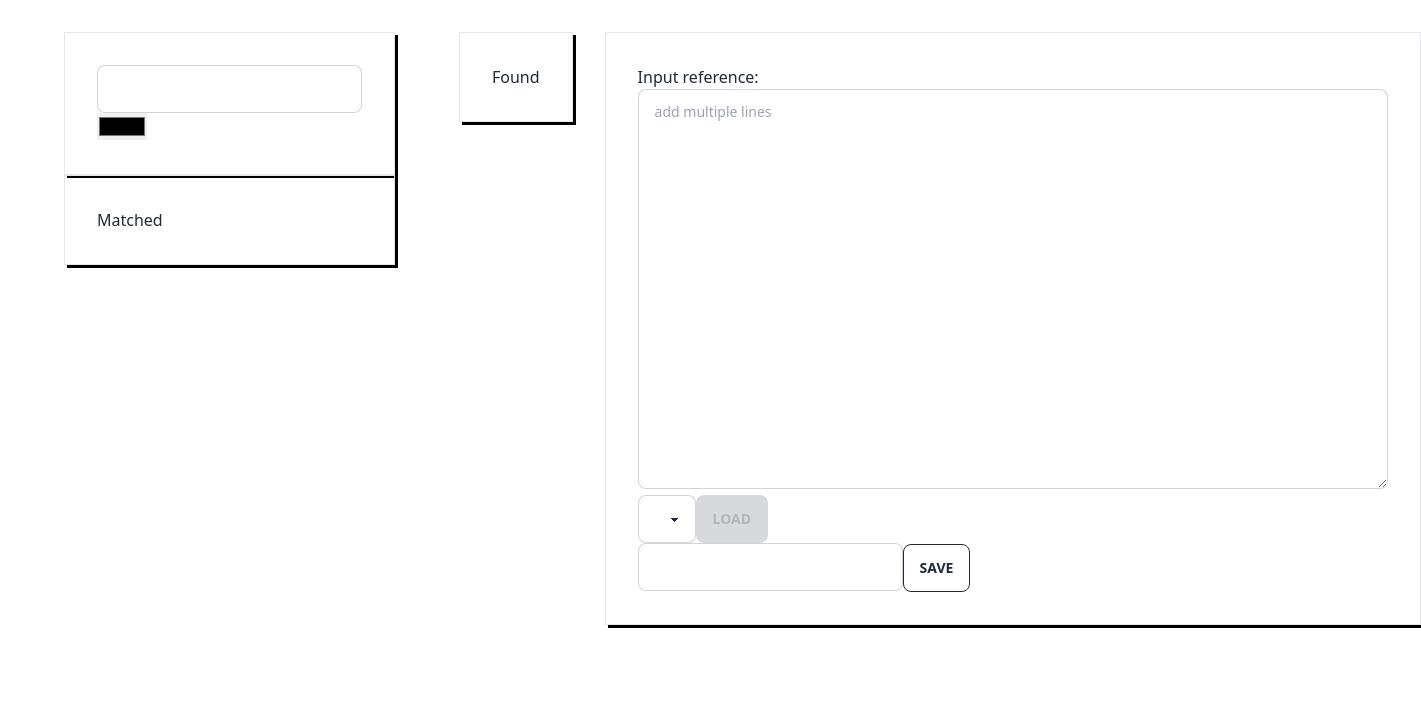
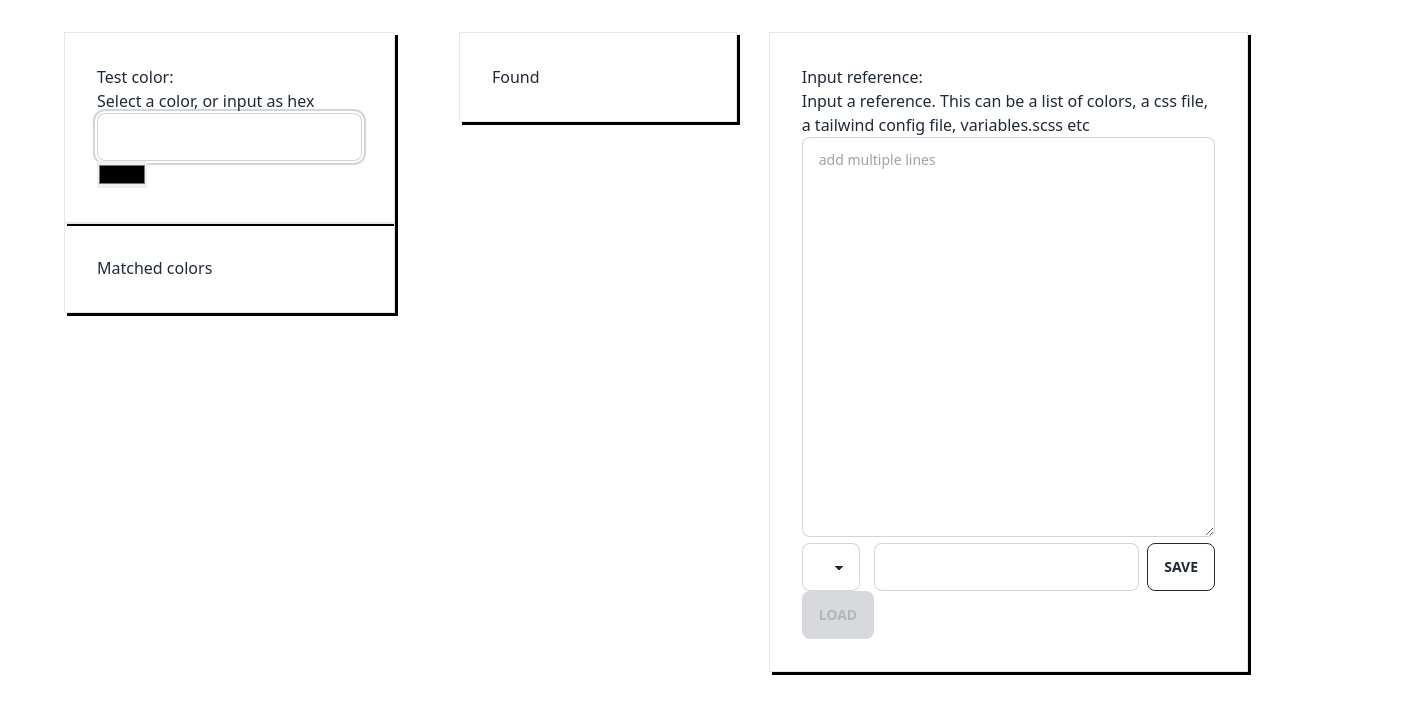
Before and after one commit to Krillko/colorFinder, a Vue app: page / in a window 1280 px wide. Shown: the top 714 px of the page, 1421 px wide, since content can reach past the window. Built offline with nearby package versions, Linux system fonts and the light colour scheme.

Commit message:
Refactoring

```diff
--- a/src/App.vue
+++ b/src/App.vue
@@ -2,15 +2,17 @@
   <main class="flex w-full items-start">
     <div class="first basis-1/3 p-8 ml-8">
       <MatchInput />
-      <ReferenceColors />
+      <MatchedColors />
     </div>
     <div class="second basis-1/3 p-8">
       <FoundColors />
     </div>
     <div class="third basis-1/3 mr-8 mt-8 stdbox">
       <ReferenceInput />
-      <LoadReferences />
-      <SaveReference />
+      <div class="flex justify-between">
+        <LoadReferences />
+        <SaveReference />
+      </div>
     </div>
   </main>
 </template>
@@ -19,7 +21,7 @@
 import ReferenceInput from './components/ReferenceInput.vue'
 import FoundColors from './components/FoundColors.vue'
 import MatchInput from './components/MatchInput.vue'
-import ReferenceColors from './components/ReferenceColors.vue'
+import MatchedColors from './components/MatchedColors.vue'
 import SaveReference from './components/SaveReference.vue'
 import LoadReferences from './components/LoadReferences.vue'
 import { onMounted } from 'vue'
--- a/src/components/MatchInput.vue
+++ b/src/components/MatchInput.vue
@@ -1,9 +1,12 @@
 <template>
   <div class="stdbox">
+    <h1>Test color:</h1>
+    <p>Select a color, or input as hex</p>
     <input
       v-model="textInput"
       type="text"
       class="input input-bordered"
+      autofocus
     >
     <input v-model="colorStore.matchColor" type="color">
   </div>
--- a/src/components/ReferenceColors.vue
+++ b/src/components/MatchedColors.vue
@@ -1,6 +1,6 @@
 <template>
   <div class="stdbox">
-    <h1>Matched</h1>
+    <h1>Matched colors</h1>
     <div v-if="matches.length" class="flex flex-col">
       <div
         v-for="(match, index) in matches"
--- a/src/components/ReferenceInput.vue
+++ b/src/components/ReferenceInput.vue
@@ -1,6 +1,7 @@
 <template>
   <div class="colorInput">
-    <h1 class="headline">Input reference:</h1>
+    <h1>Input reference:</h1>
+    <p>Input a reference. This can be a list of colors, a css file, a tailwind config file, variables.scss etc</p>
     <textarea
       v-model="colorInput"
       placeholder="add multiple lines"
@@ -26,7 +27,7 @@ watch(colorInput, (updated) => {
 <style scoped lang="postcss">
 .colorInput {
   textarea {
-    min-width: 750px;
+    width: 100%;
     min-height: 400px;
   }
 }
--- a/src/components/SaveReference.vue
+++ b/src/components/SaveReference.vue
@@ -1,9 +1,9 @@
 <template>
-  <div>
+  <div class="flex">
     <input
       v-model="saveName"
       type="text"
-      class="input input-bordered"
+      class="input input-bordered mr-2"
     >
     <button
       class="btn btn-outline"
--- a/src/store/colorStore.ts
+++ b/src/store/colorStore.ts
@@ -18,13 +18,16 @@ export const useColorStore = defineStore('colors', {
       // Finding hex colors with alpha
       //const regex = /#([A-F0-9]{3,4}|[A-F0-9]{6}|[A-F0-9]{8})/ig
       const foundColors = input.match(regex)
-      console.log(foundColors)
+      if (foundColors) {
         this.colorInputParsed = foundColors.map((i) => {
           return {
             hex: i,
             asWritten: i.toLowerCase(),
           }
         })
+      } else {
+        this.colorInputParsed = []
+      }
     },
   },
 })
```
Lines whose indentation alone changed are shown as unchanged.
